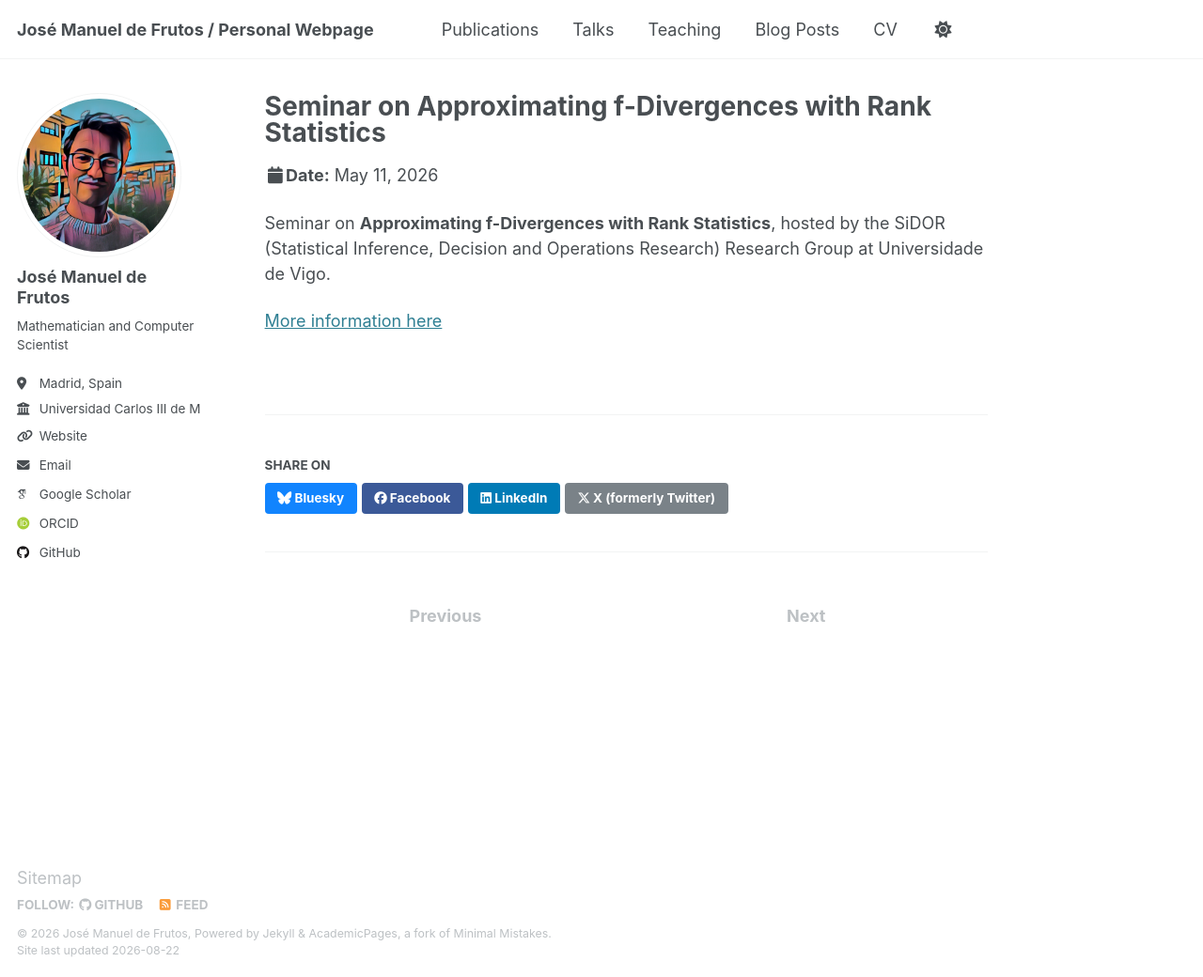
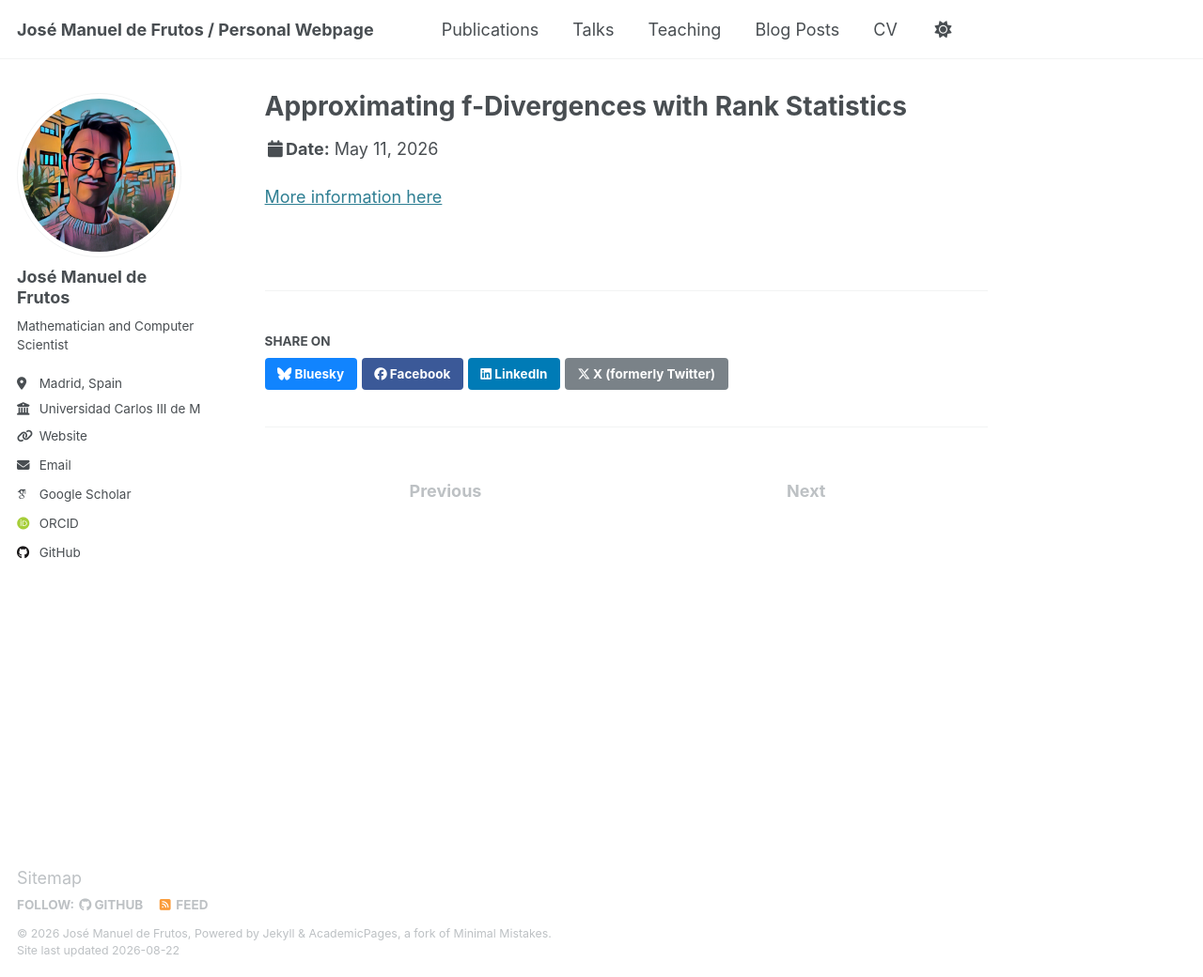
Before and after one commit to josemanuel22/josemanuel22.github.io, a Jekyll site: the page built from _talks/2026-05-11-sidor-f-divergences-seminar.md, in a window 1280 px wide and 1040 px high. Shown: the whole window at 94% size. Built offline with Jekyll 4.4.1, drawn with Linux system fonts in a browser that asks for light colours; some web fonts are replaced.

Commit message:
Match SiDOR talk formatting to existing talks

```diff
--- a/_talks/2026-05-11-sidor-f-divergences-seminar.md
+++ b/_talks/2026-05-11-sidor-f-divergences-seminar.md
@@ -1,5 +1,5 @@
 ---
-title: "Seminar on Approximating f-Divergences with Rank Statistics"
+title: "Approximating f-Divergences with Rank Statistics"
 collection: talks
 type: "Talk"
 permalink: /talks/2026-05-11-sidor-f-divergences-seminar
@@ -8,6 +8,4 @@ date: 2026-05-11
 location: "Vigo, Spain"
 ---
 
-Seminar on **Approximating f-Divergences with Rank Statistics**, hosted by the SiDOR (Statistical Inference, Decision and Operations Research) Research Group at Universidade de Vigo.
-
 [More information here](https://sidor.uvigo.es/en/seminario-sobre-la-aproximacion-de-f-divergencias-mediante-estadisticas-de-rango/)
```
